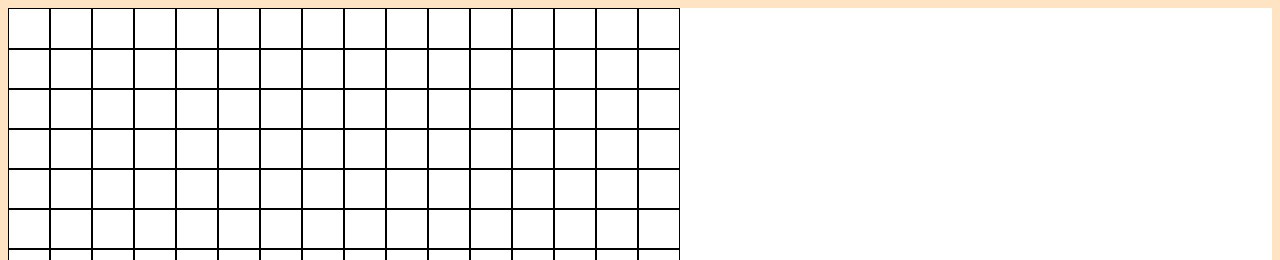
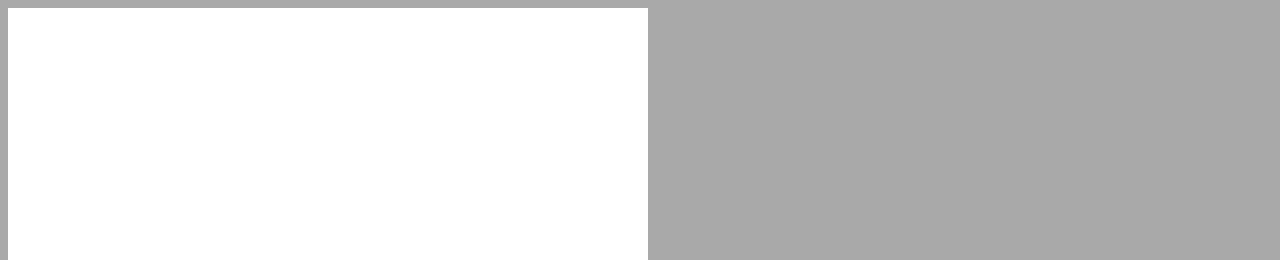
Before and after one commit to Kuragono/odin_sketch, a website: page index.html in a window 1280 px wide. Shown: the top 260 px of the page. Drawn offline with nearby package versions, Linux system fonts and the light colour scheme.

Commit message:
Fix width

```diff
--- a/index.html
+++ b/index.html
@@ -16,7 +16,7 @@
             <button class="refresh">Refresh</button>
         </div>
         <div class="slidecontainer">
-            <input type="range" min="16" max="100" value="16" class="slider" id="sliderRange">
+            <input type="range" min="8" max="64" value="16" class="slider" id="sliderRange">
         </div>
     </div>
 </body>
--- a/styles.css
+++ b/styles.css
@@ -1,5 +1,5 @@
 body {
-    background-color: bisque;
+    background-color: darkgray;
 }
 
 .main {
@@ -7,14 +7,11 @@ body {
     display: flex;
     flex-direction: column;
     background-color: white;
+    width: 640px;
 }
 
 .squaredivh, .squaredivv {
     flex-shrink: 0;
-}
-
-.squaredivv {
-    border: 1px solid black;
 }
 
 .squaredivh {
```
